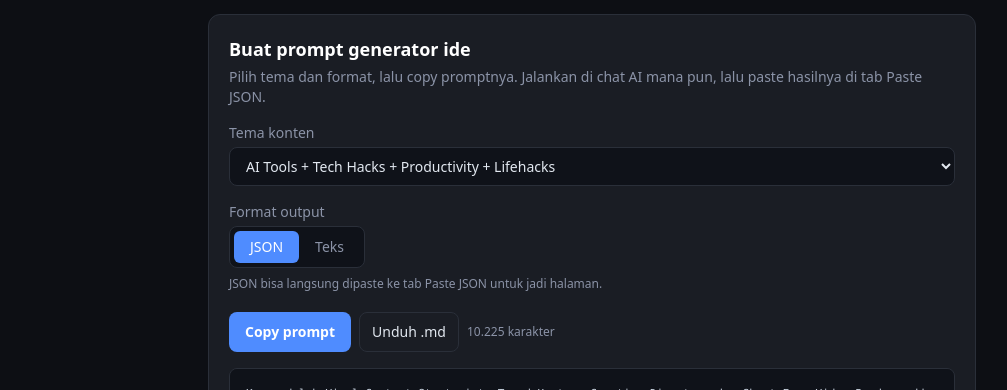
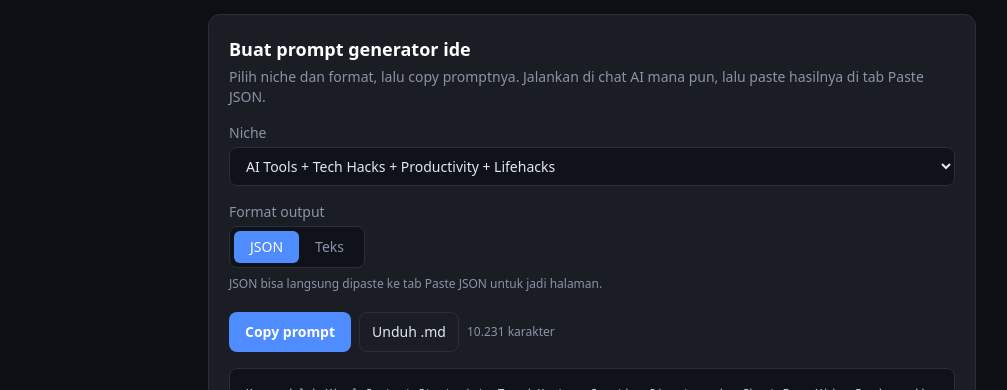
Before and after one commit to fhebriantz/skript-farming, a Next.js app: page / in a window 1280 px wide. Both pictures are taken after a click on the button "Buat Prompt". Shown: the part 125-515 px from the top of the page, without its empty margins (48-1055 px from the left). Built offline with nearby package versions, Linux system fonts and the light colour scheme.

Commit message:
Ganti istilah tema jadi niche

```diff
--- a/app/page.tsx
+++ b/app/page.tsx
@@ -8,8 +8,8 @@ import { bungkus, isiIde, isiIndex, namaFile } from "@/lib/docHtml";
 import { copyKaya, unduhFile, unduhIde, unduhZipGrup } from "@/lib/export";
 import { capWaktu, type Group, type Idea } from "@/lib/types";
 import {
-  TEMA_DEFAULT,
-  TEMA_PILIHAN,
+  NICHE_DEFAULT,
+  NICHE_PILIHAN,
   TULIS_SENDIRI,
   buatPrompt,
   type FormatOutput,
@@ -50,8 +50,8 @@ export default function Halaman() {
   const [teks, setTeks] = useState("");
   const [lihatFormat, setLihatFormat] = useState(false);
   const [tab, setTab] = useState<"paste" | "prompt">("paste");
-  const [temaPilih, setTemaPilih] = useState(TEMA_DEFAULT);
-  const [temaSendiri, setTemaSendiri] = useState("");
+  const [nichePilih, setTemaPilih] = useState(NICHE_DEFAULT);
+  const [nicheSendiri, setTemaSendiri] = useState("");
   const [formatOut, setFormatOut] = useState<FormatOutput>("json");
   const [galat, setGalat] = useState("");
   const [status, setStatus] = useState("");
@@ -62,18 +62,18 @@ export default function Halaman() {
 
   const json = useMemo(() => cobaBacaJson(teks), [teks]);
 
-  const temaFinal =
-    temaPilih === TULIS_SENDIRI
-      ? temaSendiri
+  const nicheFinal =
+    nichePilih === TULIS_SENDIRI
+      ? nicheSendiri
           .split(",")
           .map((t) => t.trim())
           .filter(Boolean)
           .join(" + ")
-      : temaPilih;
+      : nichePilih;
 
   const prompt = useMemo(
-    () => buatPrompt({ tema: temaFinal || TEMA_DEFAULT, format: formatOut }),
-    [temaFinal, formatOut]
+    () => buatPrompt({ niche: nicheFinal || NICHE_DEFAULT, format: formatOut }),
+    [nicheFinal, formatOut]
   );
 
   function lapor(pesan: string) {
@@ -275,18 +275,18 @@ export default function Halaman() {
           <section className="kartu p-5">
             <h1 className="text-lg font-semibold text-white">Buat prompt generator ide</h1>
             <p className="mt-1 text-sm text-muted">
-              Pilih tema dan format, lalu copy promptnya. Jalankan di chat AI mana pun, lalu paste hasilnya di tab
+              Pilih niche dan format, lalu copy promptnya. Jalankan di chat AI mana pun, lalu paste hasilnya di tab
               Paste JSON.
             </p>
 
             <label className="mt-4 block text-sm">
-              <span className="mb-1 block text-muted">Tema konten</span>
+              <span className="mb-1 block text-muted">Niche</span>
               <select
-                value={temaPilih}
+                value={nichePilih}
                 onChange={(e) => setTemaPilih(e.target.value)}
                 className="w-full rounded-lg border border-line bg-[#0f1219] px-3 py-2 text-slate-200 outline-none focus:border-accent"
               >
-                {TEMA_PILIHAN.map((t) => (
+                {NICHE_PILIHAN.map((t) => (
                   <option key={t} value={t}>
                     {t}
                   </option>
@@ -295,17 +295,17 @@ export default function Halaman() {
               </select>
             </label>
 
-            {temaPilih === TULIS_SENDIRI && (
+            {nichePilih === TULIS_SENDIRI && (
               <label className="mt-3 block text-sm">
-                <span className="mb-1 block text-muted">Tema sendiri, pisahkan dengan koma</span>
+                <span className="mb-1 block text-muted">Niche sendiri, pisahkan dengan koma</span>
                 <input
-                  value={temaSendiri}
+                  value={nicheSendiri}
                   onChange={(e) => setTemaSendiri(e.target.value)}
                   placeholder="Skincare, Parenting, Investasi"
                   className="w-full rounded-lg border border-line bg-[#0f1219] px-3 py-2 text-slate-200 outline-none placeholder:text-slate-600 focus:border-accent"
                 />
                 <span className="mt-1 block text-xs text-muted">
-                  Hasil: <span className="text-slate-300">{temaFinal || "(masih kosong)"}</span>
+                  Hasil: <span className="text-slate-300">{nicheFinal || "(masih kosong)"}</span>
                 </span>
               </label>
             )}
--- a/lib/promptBuilder.ts
+++ b/lib/promptBuilder.ts
@@ -1,10 +1,10 @@
 /** Menyusun prompt generator ide konten. Semuanya string, tanpa panggilan jaringan. */
 
-export const TEMA_DEFAULT = "AI Tools + Tech Hacks + Productivity + Lifehacks";
+export const NICHE_DEFAULT = "AI Tools + Tech Hacks + Productivity + Lifehacks";
 
 /** Niche yang paling banyak dipakai content creator Indonesia. */
-export const TEMA_PILIHAN: string[] = [
-  TEMA_DEFAULT,
+export const NICHE_PILIHAN: string[] = [
+  NICHE_DEFAULT,
   "Bisnis, Jualan Online & UMKM",
   "Keuangan, Investasi & Literasi Finansial",
   "Karier, Dunia Kerja & Interview",
@@ -225,16 +225,16 @@ Apakah orang kemungkinan mengirim ke orang lain? YA/TIDAK
 Semua teks memakai Bahasa Indonesia. Jangan pakai emoji. Pakai panah ASCII "->".`;
 }
 
-export function buatPrompt(opts: { tema: string; format: FormatOutput; jumlah?: number }): string {
+export function buatPrompt(opts: { niche: string; format: FormatOutput; jumlah?: number }): string {
   const jumlah = opts.jumlah && opts.jumlah > 0 ? opts.jumlah : 12;
   const perMinggu = Math.round(jumlah / 3);
-  const tema = opts.tema.trim() || TEMA_DEFAULT;
+  const niche = opts.niche.trim() || NICHE_DEFAULT;
 
   return `Kamu adalah Viral Content Strategist, Trend Hunter, Creative Director, dan Short-Form Video Producer khusus untuk akun TikTok, Instagram Reels, dan YouTube Shorts bertema:
 
-${tema}
+${niche}
 
-Target utama: audience Indonesia, dari kalangan yang paling relevan dengan tema di atas.
+Target utama: audience Indonesia, dari kalangan yang paling relevan dengan niche di atas.
 
 Tugasmu bukan sekadar memberikan ide. Tugasmu adalah menemukan PELUANG KONTEN yang belum terlalu banyak dibuat oleh creator Indonesia, lalu mengubah setiap peluang menjadi paket video 18-20 detik yang siap direkam.
 
@@ -248,7 +248,7 @@ Saya tidak mencari konten yang sekadar informatif. Saya mencari konten yang memb
 
 ## 2. CARI CONTENT GAP INDONESIA
 
-Sebelum menentukan ide, riset dulu konten bertema ini yang sedang muncul di TikTok Indonesia, Instagram Reels Indonesia, YouTube Shorts Indonesia, Google Search, Reddit, X, forum dan komunitas terkait, serta sumber resmi di bidang ini.
+Sebelum menentukan ide, riset dulu konten di niche ini yang sedang muncul di TikTok Indonesia, Instagram Reels Indonesia, YouTube Shorts Indonesia, Google Search, Reddit, X, forum dan komunitas terkait, serta sumber resmi di bidang ini.
 
 Tujuan riset: jangan meniru konten yang sudah terlalu sering dibuat creator Indonesia.
 
@@ -292,7 +292,7 @@ Pastikan tool, produk, tempat, atau metode yang disebut masih ada dan masih bisa
 
 ## 8. VARIASIKAN
 
-Jangan membuat ${jumlah} ide yang semuanya memakai satu tool, satu alat, atau satu pendekatan yang sama. Buat sub-topik yang berbeda-beda di dalam tema.
+Jangan membuat ${jumlah} ide yang semuanya memakai satu tool, satu alat, atau satu pendekatan yang sama. Buat sub-topik yang berbeda-beda di dalam niche ini.
 
 ## 9. SETIAP IDE HARUS PUNYA HOOK 3 DETIK
 
@@ -343,7 +343,7 @@ Jika sebuah ide mendapatkan terlalu banyak jawaban TIDAK, ganti ide tersebut seb
 
 ## 17. CARA BERPIKIR
 
-Jangan bertanya "apa yang sedang viral?". Tanyakan "masalah apa yang sedang dialami banyak orang Indonesia di bidang ini, yang solusinya belum banyak mereka lihat?".
+Jangan bertanya "apa yang sedang viral?". Tanyakan "masalah apa yang sedang dialami banyak orang Indonesia di niche ini, yang solusinya belum banyak mereka lihat?".
 
 Jangan bertanya "apa yang keren?". Tanyakan "apa yang ketika ditunjukkan di layar akan menghasilkan perubahan yang langsung terlihat?".
 
```
Also changed, not shown: 1 other file (tests, documents, lock files or other folders).
